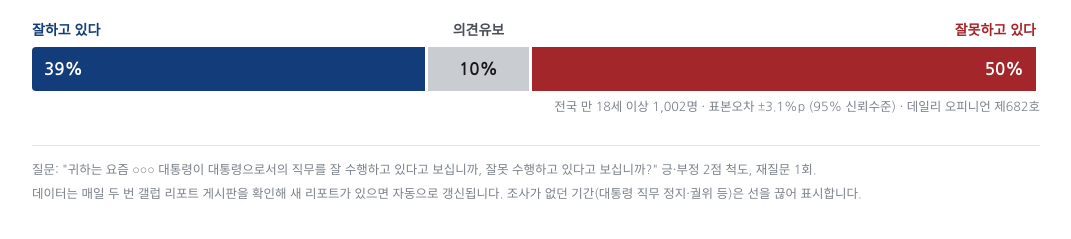
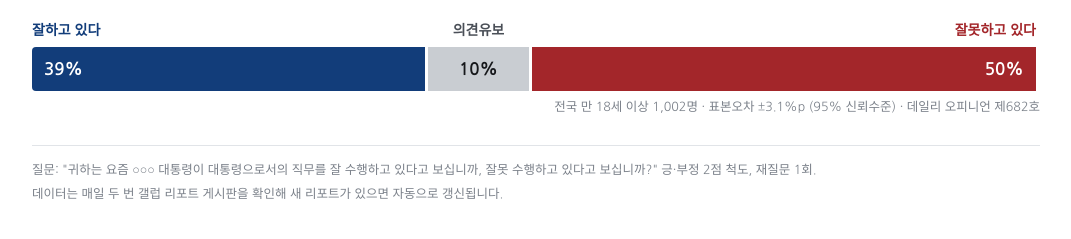
Before and after one commit to gilly030/approval-tracker-for-web-programming, a website with bundled scripts: page index.html in a window 1280 px wide. Shown: the part 233-472 px from the top of the page, without its empty margins (104-1175 px from the left). Built offline with nearby package versions, Linux system fonts and the light colour scheme.

Commit message:
Update index.html

```diff
--- a/index.html
+++ b/index.html
@@ -104,7 +104,7 @@
 
   <footer class="notes">
     <p data-slides="0">질문: "귀하는 요즘 ○○○ 대통령이 대통령으로서의 직무를 잘 수행하고 있다고 보십니까, 잘못 수행하고 있다고 보십니까?" 긍·부정 2점 척도, 재질문 1회.</p>
-    <p data-slides="0 1">데이터는 매일 두 번 갤럽 리포트 게시판을 확인해 새 리포트가 있으면 자동으로 갱신됩니다. 조사가 없던 기간(대통령 직무 정지·궐위 등)은 선을 끊어 표시합니다.</p>
+    <p data-slides="0 1">데이터는 매일 두 번 갤럽 리포트 게시판을 확인해 새 리포트가 있으면 자동으로 갱신됩니다.</p>
     <p data-slides="2">지역 지도: 통계청 센서스용 행정구역경계(2013, <a href="https://github.com/southkorea/southkorea-maps" target="_blank" rel="noopener">southkorea-maps</a>)를 단순화해 그렸습니다. </p>
   </footer>
 </main>
```
